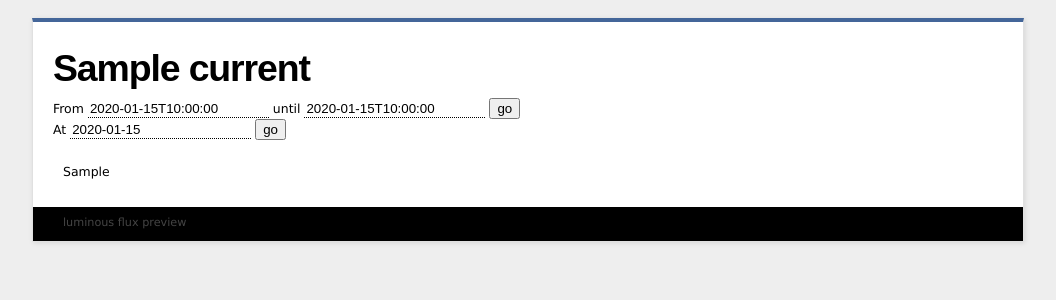
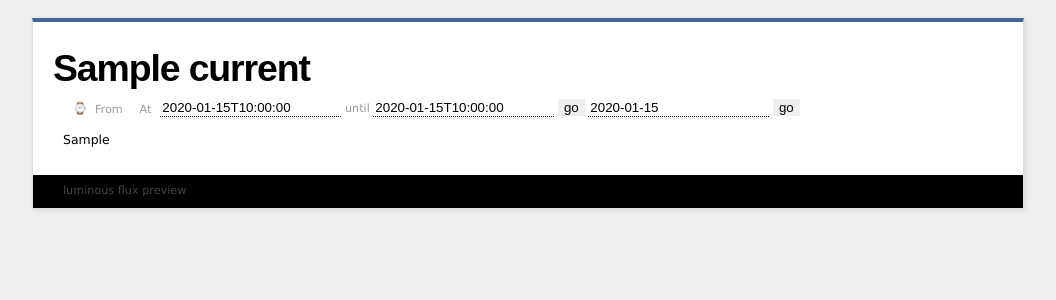
Before and after one commit to luminousflux/lflux, a Django app: template lfluxproject/lstory/templates/lstory/highlight.html in a window 1280 px wide. Shown: the top 300 px of the page, without its empty margins (112-1168 px from the left). Run offline with Django 3.2, Linux system fonts and the light colour scheme; the template is opened without the code that fills it: most values are stand-ins (such as "Sample title", 1, 10 or a date in 2020); parts of the project's set-up code (start-up, migrations or seed data) failed here and were passed over.

Commit message:
add icon to meta line

```diff
--- a/lfluxproject/lstory/templates/lstory/highlight.html
+++ b/lfluxproject/lstory/templates/lstory/highlight.html
@@ -3,8 +3,11 @@
 {% load markup %}
 
 <div id="header">
-<h1>{{current.title}}</h1>
-{% include 'lstory/history.inc.html' %}<br />
+    <h1>{{current.title}}</h1>
+    <div id="meta">
+        <span class="icon">⌚</span>
+        {% include 'lstory/history.inc.html' %}<br />
+    </div>
 </div>
 <div id="article">
 
--- a/lfluxproject/static/style.css
+++ b/lfluxproject/static/style.css
@@ -836,10 +836,18 @@
     #footer a { color: #444; }
     .history { display: none; }
     .historyform input[type=text] {
+        cursor: pointer;
+        border-bottom: 1px dotted black;
+    }
+    .historyform input {
         border: none;
         display: inline;
-        cursor: pointer;
-        border-bottom: 1px dotted black;
+    }
+    #meta .icon:first-child {
+        float: left;
+    }
+    .historyform, .historyform div, .historyform form {
+        display: inline;
     }
     .historyform.highlight .version {
         display: none;
```
